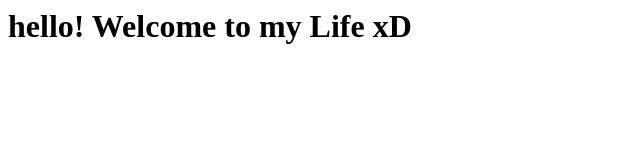
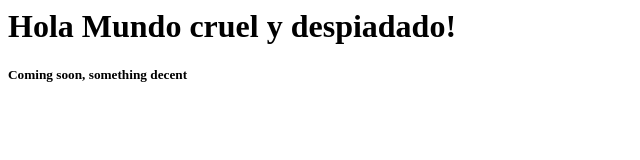
Before and after one commit to erojask7/erojask7.github.io, a plain HTML site: page index.html in a window 1280 px wide. Shown: the whole page, without its empty margins (0-640 px from the left). Drawn offline with Linux system fonts and the light colour scheme.

Commit message:
v2
Just for funny

```diff
--- a/index.html
+++ b/index.html
@@ -1,6 +1,7 @@
 <html>
 <head></head>
 <body>
-<h1>hello! Welcome to my Life xD </h1>
+<h1>Hola Mundo cruel y despiadado! </h1>
+<h5>Coming soon, something decent </h5>
 </body>
 </html>
```
